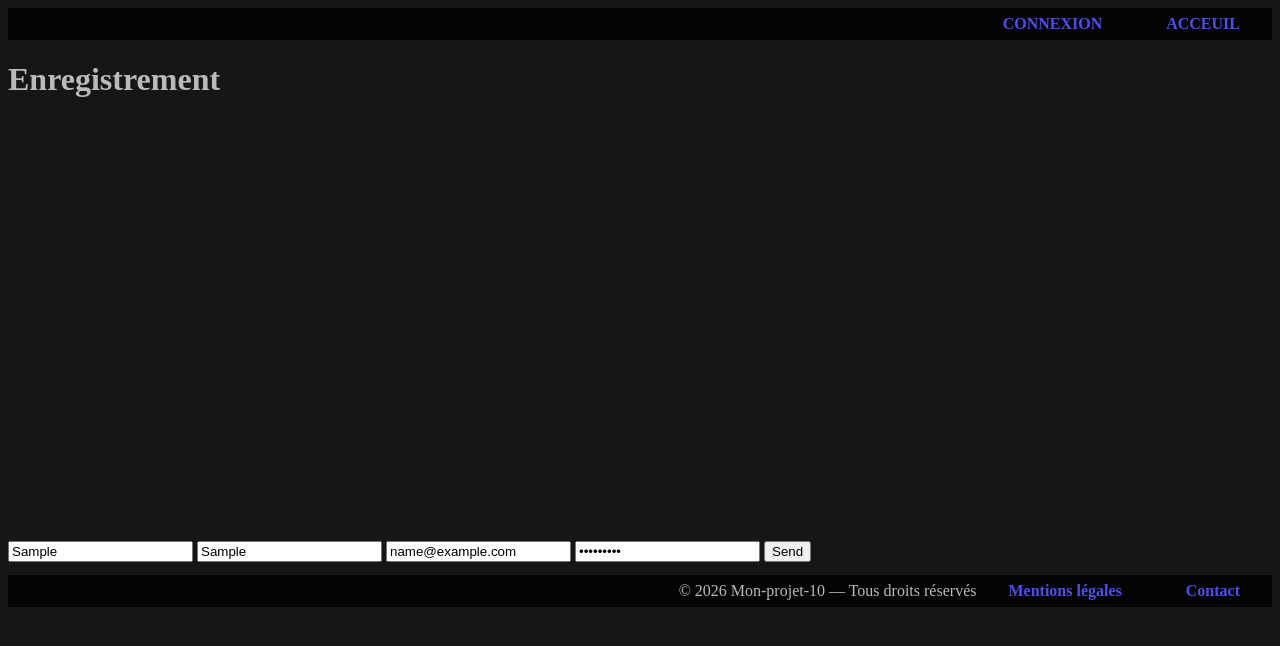
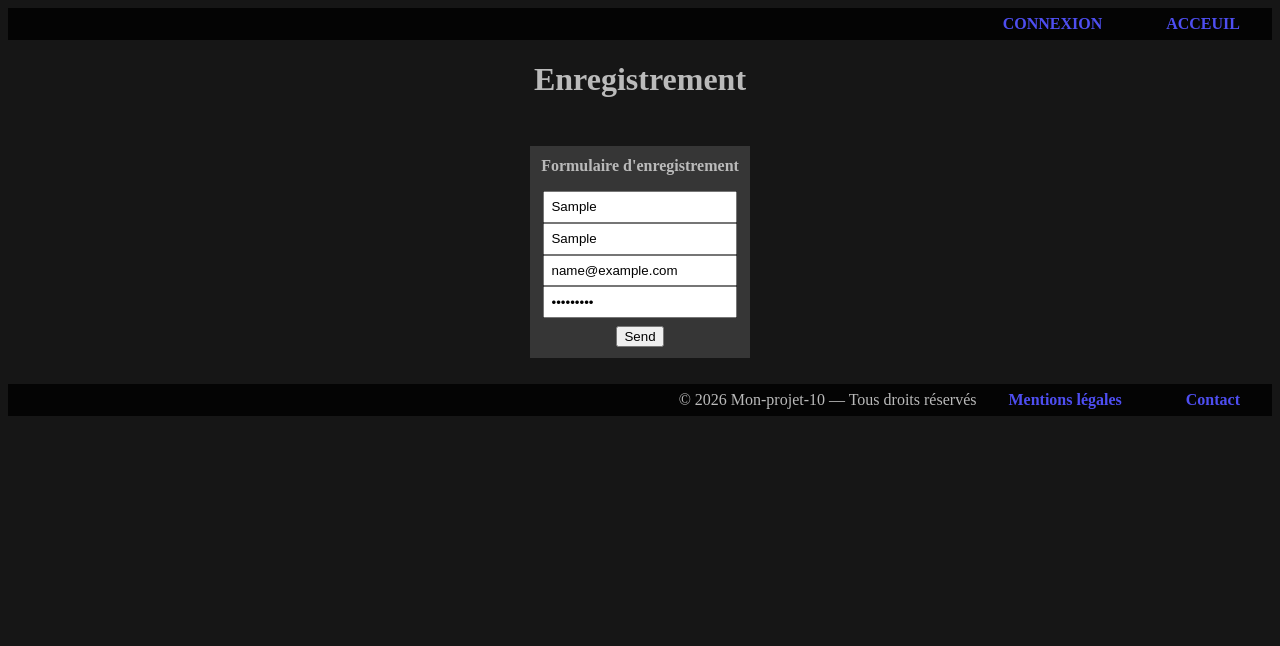
Before and after one commit to MathieuPaillard/Mon-projet-10, a website built with Vite: page client/register.html in a window 1280 px wide. Both pictures are taken after typing "Sample", "Sample", "name@example.com", "Sample123" into the empty fields and a click on the button "Send". Built offline with nearby package versions, Linux system fonts and the light colour scheme; no server answers.

Commit message:
Petit commit avant de montrer à GPT

```diff
--- a/client/register.html
+++ b/client/register.html
@@ -15,26 +15,32 @@
         <nav>
             <ul>
 
-        <li><a id="connexion" href="/connexion">CONNEXION</a></li>
-        <li> <a id="home" href="/index">ACCEUIL</a></li>
+                <li><a id="connexion" href="/connexion.html">CONNEXION</a></li>
+                <li> <a id="home" href="/index.html">ACCEUIL</a></li>
             </ul>
         </nav>
     </header>
     <main>
         <h1>Enregistrement</h1>
+        <pre id="mess"></pre>
+
+
+    <section id="sectionForm">
+
+        <form id="registerForm">
+            <p class="titleForm">Formulaire d'enregistrement</p>
+            <input class="input" name="name" placeholder="name" required />
+            <input class="input" name="firstname" placeholder="firstname" required />
+            <input class="input" name="email" type="email" placeholder="email" required />
+            <input class="input" name="password" type="password" placeholder="password" required />
+            <button id="buttonRegister" class="button" type="submit">Send</button>
+        </form>
+    </section>
+
+
+    <pre id="out"></pre>
     </main>
 
-
-
-  <form id="registerForm">
-    <input name="name" placeholder="name" required />
-    <input name="firstname" placeholder="firstname" required />
-    <input name="email" type="email" placeholder="email" required />
-    <input name="password" type="password" placeholder="password" required />
-    <button type="submit">Send</button>
-  </form>
-
-  <pre id="out"></pre>
 
     <footer class="site-footer">
         <p>© 2026 Mon-projet-10 — Tous droits réservés</p>
--- a/client/src/main.ts
+++ b/client/src/main.ts
@@ -1,19 +1,8 @@
 import './style.css';
 const form = document.querySelector<HTMLFormElement>("#registerForm");
 const out = document.querySelector<HTMLPreElement>("#out");
-const linkConnexion = document.querySelector<HTMLAnchorElement>("#connexion");
-linkConnexion?.addEventListener("click",async(e)=>{
-  e.preventDefault();
-  const res = await fetch("/connexion",{
-    method:"GET",
-
-  })
-  if (res.ok){
-    const pre = document.querySelector<HTMLPreElement>("#mess");
-    if (pre) pre.textContent = `La réponse est là`;
-
-  }
-})
+//const mess = document.querySelector<HTMLPreElement>("#mess");
+const buttonRegister = document.querySelector<HTMLButtonElement>("#buttonRegister");
 console.log("main.ts chargé");
 
 fetch("/api/ping")
@@ -40,6 +29,9 @@ form.addEventListener("submit", async (e) => {
     body: JSON.stringify(payload),
   });
 
-  const json = await res.json();
-  if (out) out.textContent = JSON.stringify(json, null, 2);
+ if(!res.ok){
+  const data = await res.json();
+  if (out) out.textContent = `${data.message}`
+
+ }
 });
--- a/client/src/style.css
+++ b/client/src/style.css
@@ -37,5 +37,36 @@ footer{
   height: 2rem;
 }
 main{
-  min-height: 30rem;
+   flex-direction: column;
+
+  width: 100%;
+  max-width: 60rem;
+  margin: 0 auto;            /* <-- centre le bloc main dans la page */
+  display: flex;
+  justify-content: center;   /* centre la section dans le main */
+  align-items: center;
 }
+#sectionForm{
+  display: flex;
+ flex-direction: column;
+  padding: 0.2rem;
+  background-color: rgb(54, 54, 54);
+  align-items: center;
+  justify-content: center;
+}
+
+form{
+  padding: 0.5rem;
+  align-items: center;
+
+  display: flex;
+  flex-direction: column;
+}
+.input{padding: 0.4rem;}
+.button{
+  margin-top: 0.5rem;
+}
+.titleForm{
+  margin-top: 0;
+  font-weight: bold;
+}
--- a/server/package.json
+++ b/server/package.json
@@ -18,6 +18,7 @@
   "devDependencies": {
     "@types/express": "^5.0.6",
     "@types/node": "^25.0.10",
+    "@types/pg": "^8.16.0",
     "typescript": "^5.9.3"
   }
 }
--- a/server/public/assets/main-CnAnVoUN.css
+++ /dev/null
@@ -1 +0,0 @@
-:root{background-color:#161616;color:#bababa}a{color:#4e4ef1;font-weight:700;text-decoration:none;padding:2rem}header{background-color:#040404;display:flex;align-items:center;justify-content:flex-end;width:100%;height:2rem}nav{list-style:none;display:flex;align-items:center;justify-content:center}ul{list-style:none;display:flex;align-items:center;justify-content:center}footer{background-color:#040404;display:flex;align-items:center;justify-content:flex-end;width:100%;height:2rem}main{min-height:30rem}
--- /dev/null
+++ b/server/public/assets/main-D1x8q4xV.css
@@ -0,0 +1 @@
+:root{background-color:#161616;color:#bababa}a{color:#4e4ef1;font-weight:700;text-decoration:none;padding:2rem}header{background-color:#040404;display:flex;align-items:center;justify-content:flex-end;width:100%;height:2rem}nav{list-style:none;display:flex;align-items:center;justify-content:center}ul{list-style:none;display:flex;align-items:center;justify-content:center}footer{background-color:#040404;display:flex;align-items:center;justify-content:flex-end;width:100%;height:2rem}main{min-height:30rem}form{align-content:center;display:flex;flex-direction:column}
--- /dev/null
+++ b/server/public/assets/main-DaSiDEtY.js
@@ -0,0 +1 @@
+(function(){const o=document.createElement("link").relList;if(o&&o.supports&&o.supports("modulepreload"))return;for(const e of document.querySelectorAll('link[rel="modulepreload"]'))i(e);new MutationObserver(e=>{for(const t of e)if(t.type==="childList")for(const s of t.addedNodes)s.tagName==="LINK"&&s.rel==="modulepreload"&&i(s)}).observe(document,{childList:!0,subtree:!0});function n(e){const t={};return e.integrity&&(t.integrity=e.integrity),e.referrerPolicy&&(t.referrerPolicy=e.referrerPolicy),e.crossOrigin==="use-credentials"?t.credentials="include":e.crossOrigin==="anonymous"?t.credentials="omit":t.credentials="same-origin",t}function i(e){if(e.ep)return;e.ep=!0;const t=n(e);fetch(e.href,t)}})();const c=document.querySelector("#registerForm"),a=document.querySelector("#out");console.log("main.ts chargé");fetch("/api/ping").then(r=>r.json()).then(r=>console.log("ping =",r)).catch(r=>console.error("ping failed",r));if(!c)throw new Error("Form introuvable");c.addEventListener("submit",async r=>{r.preventDefault();const o=new FormData(c),n={name:String(o.get("name")??""),firstname:String(o.get("firstname")??""),email:String(o.get("email")??""),password:String(o.get("password")??"")},e=await(await fetch("/api/register",{method:"POST",headers:{"Content-Type":"application/json"},body:JSON.stringify(n)})).json();a&&(a.textContent=JSON.stringify(e,null,2))});
```
Also changed, not shown: client/connexion.html (+4 -5 lines), client/index.html (+3 -9 lines), server/public/assets/main-DNDHuP6T.js (deleted, +0 -1 lines), server/public/connexion.html (+5 -4 lines), server/public/index.html (+4 -4 lines), server/public/register.html (+5 -4 lines), server/src/index.ts (+23 -5 lines), server/dist/index.js, 1 other file. Lines whose indentation alone changed are shown as unchanged.
